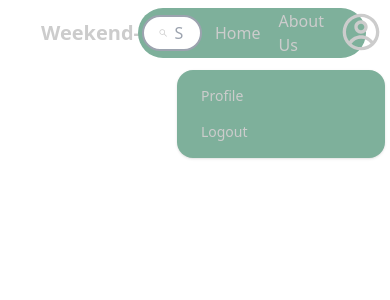
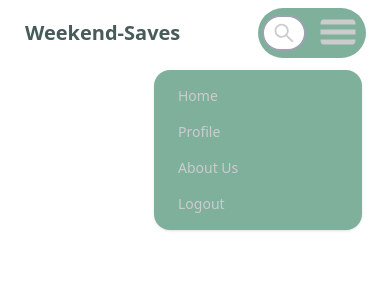
Before and after one commit to jainavi/weekend-saves, a React (Create React App) app in the folder frontend/: page / in a window 390 px wide. Both pictures are taken after a click on the label 360 px from the left and 32 px from the top of the page. Shown: the top 300 px of the page. Built offline with nearby package versions, Linux system fonts and the light colour scheme.

Commit message:
Change the Location of the Navbar

```diff
--- a/frontend/src/components/NavBar.js
+++ /dev/null
@@ -1,61 +0,0 @@
-import { Outlet } from "react-router-dom";
-
-import { IconContext } from "react-icons";
-import { AiOutlineSearch } from "react-icons/ai";
-import { CgProfile } from "react-icons/cg";
-
-import Container from "./Container";
-
-function NavBar() {
-  return (
-    <Container>
-      <div className=" fixed bg-neutral/50 backdrop-blur-sm w-[100vw] h-16 left-0 top-0 -z-10 " />
-      <div className="navbar justify-between">
-        <div className="flex-1 w-1/3">
-          <a className="btn btn-ghost normal-case text-xl rounded-full">Weekend-Saves</a>
-        </div>
-        <div className="gap-2 bg-primary rounded-full px-1 w-2/3 justify-around max-w-xl">
-          <div
-            tabindex="1"
-            className="transition-all flex gap-2 input rounded-full items-center w-32 focus-within:w-40 h-9 border-solid border-2 border-gray-400  hover:border-secondry focus-within:border-secondry"
-          >
-            <AiOutlineSearch className="transition-transform ease-in-out scale-150 hover:scale-[1.7] hover:text-gray-500 hover:cursor-pointer" />
-            <input
-              type="text"
-              placeholder="Search"
-              className="outline-none text-black w-full"
-            />
-          </div>
-
-          <div className="box-content px-[5px] rounded transition ease-in-out hover:text-active cursor-pointer hover:scale-105">
-            Home
-          </div>
-          <div className="box-content px-[5px] rounded transition ease-in-out hover:text-active cursor-pointer hover:scale-105">
-            About Us
-          </div>
-
-          <div className="dropdown dropdown-end ">
-            <label tabIndex={0} className="btn btn-ghost btn-circle avatar">
-              <div className="w-10 rounded-full">
-                <CgProfile className="w-full h-full" />
-              </div>
-            </label>
-            <ul
-              tabIndex={0}
-              className="mt-3 p-2 shadow menu menu-compact dropdown-content bg-primary rounded-box w-52"
-            >
-              <li>
-                <a className="justify-between">Profile</a>
-              </li>
-              <li>
-                <a>Logout</a>
-              </li>
-            </ul>
-          </div>
-        </div>
-      </div>
-    </Container>
-  );
-}
-
-export default NavBar;
--- /dev/null
+++ b/frontend/src/components/navbar/Navbar.js
@@ -0,0 +1,76 @@
+import { useRef } from "react";
+
+import { Outlet } from "react-router-dom";
+import { AiOutlineSearch } from "react-icons/ai";
+import { CgProfile } from "react-icons/cg";
+import { GiHamburgerMenu } from "react-icons/gi";
+
+function Navbar() {
+  const searchRef = useRef();
+
+  return (
+    <>
+      <div className="fixed w-full bg-neutral/[.1] backdrop-blur top-0 left-0">
+        <div className="mx-4 lg:mx-0 lg:px-8">
+          <div className="navbar justify-between max-w-[90rem] mx-auto">
+            <div className="flex-1 w-1/3">
+              <a className="btn btn-ghost normal-case text-xl rounded-full text-secondry px-0">
+                Weekend-Saves
+              </a>
+            </div>
+
+            <div className="gap-2 bg-primary rounded-full px-1 lg:w-2/3 justify-around max-w-xl">
+              <div
+                tabindex="1"
+                className="transition-all flex justify-center gap-2 input rounded-full items-center w-10 pl-6  focus-within:w-28 focus-within:pl-2 lg:w-32 lg:focus-within:w-40 h-9 border-solid border-2 border-gray-400  hover:border-secondry focus-within:border-secondry"
+              >
+                <AiOutlineSearch className="flex-none transition-transform ease-in-out scale-150 hover:scale-[175%] hover:text-gray-500 hover:cursor-pointer" />
+                <input
+                  ref={searchRef}
+                  type="text"
+                  placeholder="Search"
+                  className="lg:block outline-none text-black w-full"
+                />
+              </div>
+              <div className="hidden lg:block box-content px-[5px] rounded transition ease-in-out hover:text-active cursor-pointer hover:scale-105">
+                Home
+              </div>
+              <div className="hidden lg:block box-content px-[5px] rounded transition ease-in-out hover:text-active cursor-pointer hover:scale-105">
+                About Us
+              </div>
+
+              <div className="dropdown dropdown-end ">
+                <label tabIndex={0} className="btn btn-ghost btn-circle avatar">
+                  <div className="w-10 rounded-full">
+                    <CgProfile className="hidden lg:block w-full h-full" />
+                    <GiHamburgerMenu className="lg:hidden w-full h-full" />
+                  </div>
+                </label>
+                <ul
+                  tabIndex={0}
+                  className="mt-3 p-2 shadow menu menu-compact dropdown-content bg-primary rounded-box w-52"
+                >
+                  <li>
+                    <a className="lg:hidden">Home</a>
+                  </li>
+                  <li>
+                    <a className="justify-between">Profile</a>
+                  </li>
+                  <li>
+                    <a className="lg:hidden">About Us</a>
+                  </li>
+                  <li>
+                    <a>Logout</a>
+                  </li>
+                </ul>
+              </div>
+            </div>
+          </div>
+        </div>
+      </div>
+      <Outlet />
+    </>
+  );
+}
+
+export default Navbar;
--- a/frontend/src/index.js
+++ b/frontend/src/index.js
@@ -4,14 +4,13 @@ import { RouterProvider, createBrowserRouter } from "react-router-dom";
 
 import "./index.css";
 // import App from "./App";
-import Container from "./components/Container";
 import LoginPage from "./pages/Login/index";
-import NavBar from "./components/NavBar";
+import Navbar from "./components/navbar/Navbar";
 
 const router = createBrowserRouter([
   {
     path: "/",
-    element: <NavBar />,
+    element: <Navbar />,
     children: [{ path: "/login", element: <LoginPage /> }],
   },
 ]);
```
